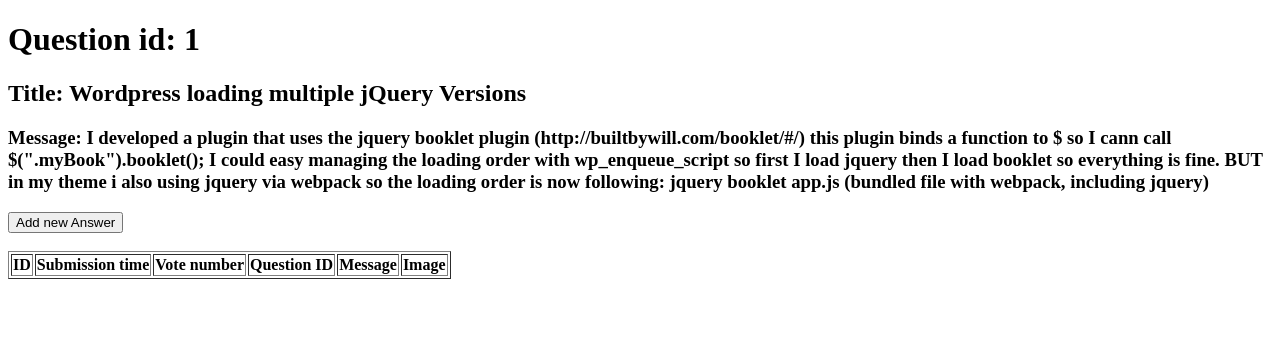
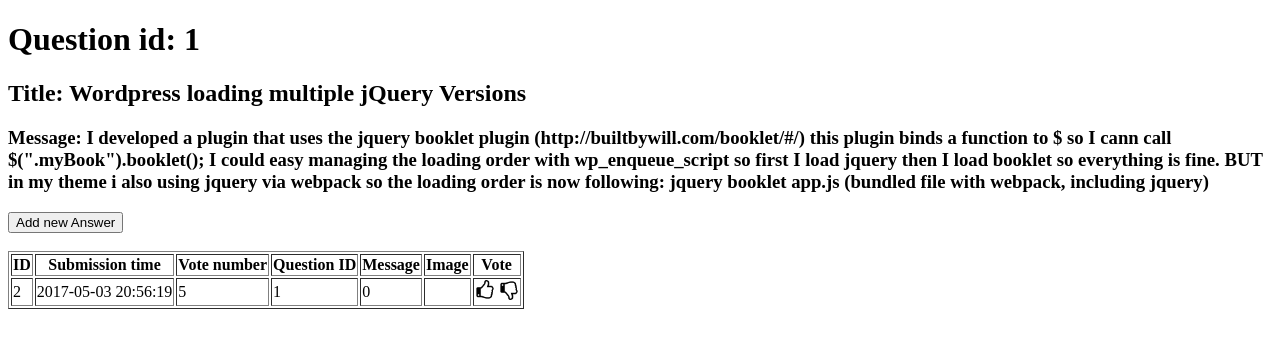
Before and after one commit to KataBucsai/AskMate-project-prismatic, a Flask app: page /question/1 in a window 1280 px wide. Shown: the top 348 px of the page. Run offline with Flask 2, Linux system fonts and the light colour scheme; lists and menus that the app fills with data are empty.

Commit message:
implemented question vote down, answer vote up and down

```diff
--- a/data/answer.csv
+++ b/data/answer.csv
@@ -1,7 +1,7 @@
-0,1493398154,4,0,WW91IG5lZWQgdG8gdXNlIGJyYWNrZXRzOiBteV9saXN0ID0gW10=,
-1,1493088154,35,0,TG9vayBpdCB1cCBpbiB0aGUgUHl0aG9uIGRvY3M=,aW1hZ2VzL2ltYWdlMi5qcGc=
-2,1493844979,0,0,MA==,
-3,1493845035,0,0,MA==,
-4,1493845096,0,0,cnRnZ2dnZ2dnZ2dnZ2dnZ2dn,
-5,1493845135,0,2,ZmZmZmZmZmZmZmZmZmZmZmZmZmZnZ2dnZ2dnZ2dnZw==,
+0,1493398154,4,2,WW91IG5lZWQgdG8gdXNlIGJyYWNrZXRzOiBteV9saXN0ID0gW10=,
+1,1493088154,35,2,TG9vayBpdCB1cCBpbiB0aGUgUHl0aG9uIGRvY3M=,aW1hZ2VzL2ltYWdlMi5qcGc=
+2,1493844979,5,1,MA==,
+3,1493845035,2,0,MA==,
+4,1493845096,1,0,cnRnZ2dnZ2dnZ2dnZ2dnZ2dn,
+5,1493845135,0,3,ZmZmZmZmZmZmZmZmZmZmZmZmZmZnZ2dnZ2dnZ2dnZw==,
 6,1493887556,0,2,c3Jnw61zZ8Otc2fDrQ0KDQphc3Jn,
--- a/main.py
+++ b/main.py
@@ -37,7 +37,7 @@
 
 
 @app.route('/question/<id>')
-def display_question(id):
+def display_question(id, not_view_count=False):
     # view counter += 1
     question_file_name = current_file_path + "/data/question.csv"
     question_list = data_manager.get_table_from_file(question_file_name, (4, 5, 6))
@@ -45,7 +45,8 @@
         if row[0] == id:
             title = row[4]
             message = row[5]
-            row[2] = str(int(row[2])+1)
+            if not_view_count:
+                row[2] = str(int(row[2])+1)
             question_list = data_manager.get_timeform_to_stamp(question_list)
             data_manager.write_table_to_file(question_file_name, question_list, (4, 5, 6))
             break
@@ -111,7 +112,6 @@
 
 @app.route('/vote_question_up')
 def vote_question_up():
-    print(request.args.get('id'))
     file_name = current_file_path + "/data/question.csv"
     question_list = data_manager.get_table_from_file(file_name, (4, 5, 6))
     for row in question_list:
@@ -123,5 +123,46 @@
     return redirect('/')
 
 
+@app.route('/vote_question_down')
+def vote_question_down():
+    file_name = current_file_path + "/data/question.csv"
+    question_list = data_manager.get_table_from_file(file_name, (4, 5, 6))
+    for row in question_list:
+        if row[0] == request.args.get('id'):
+            row[3] = str(int(row[3]) - 1)
+            break
+    question_list_csv_format = data_manager.get_timeform_to_stamp(question_list)
+    data_manager.write_table_to_file(file_name, question_list_csv_format, (4, 5, 6))
+    return redirect('/')
+
+
+@app.route('/vote_answer_up')
+def vote_answer_up():
+    file_name = current_file_path + "/data/answer.csv"
+    answer_list = data_manager.get_table_from_file(file_name, (4, 5))
+    for row in answer_list:
+        if row[0] == request.args.get('id'):
+            row[2] = str(int(row[2]) + 1)
+            question_id = row[3]
+            break
+    answer_list_csv_format = data_manager.get_timeform_to_stamp(answer_list)
+    data_manager.write_table_to_file(file_name, answer_list_csv_format, (4, 5))
+    return display_question(question_id, not_view_count=True)
+
+
+@app.route('/vote_answer_down')
+def vote_answer_down():
+    file_name = current_file_path + "/data/answer.csv"
+    answer_list = data_manager.get_table_from_file(file_name, (4, 5))
+    for row in answer_list:
+        if row[0] == request.args.get('id'):
+            row[2] = str(int(row[2]) - 1)
+            question_id = row[3]
+            break
+    answer_list_csv_format = data_manager.get_timeform_to_stamp(answer_list)
+    data_manager.write_table_to_file(file_name, answer_list_csv_format, (4, 5))
+    return display_question(question_id, not_view_count=True)
+
+
 if __name__ == '__main__':
     app.run(debug=True)
--- a/templates/display_question.html
+++ b/templates/display_question.html
@@ -32,12 +32,17 @@
                 <th>Question ID</th>
                 <th>Message</th>
                 <th>Image</th>
+                <th>Vote</th>
             </tr>
             {% for row in list_answers %}
                 <tr>
                     {% for cell in row %}
                         <td>{{ cell }}</td>
                     {% endfor %}
+                    <td>
+                        <a href="/vote_answer_up?id={{ row[0] }}"><img src="/static/thumbs_up.png" id="{{ row[0] }}" alt="Vote up" width="20"></a>
+                        <a href="/vote_answer_down?id={{ row[0] }}"><img src="/static/thumbs_down.png" id="{{ row[0] }}" alt="Vote down" width="20"></a>
+                    </td>
                 </tr>
             {% endfor %}
         </table>
```
Also changed, not shown: data/question.csv (+3 -3 lines).
